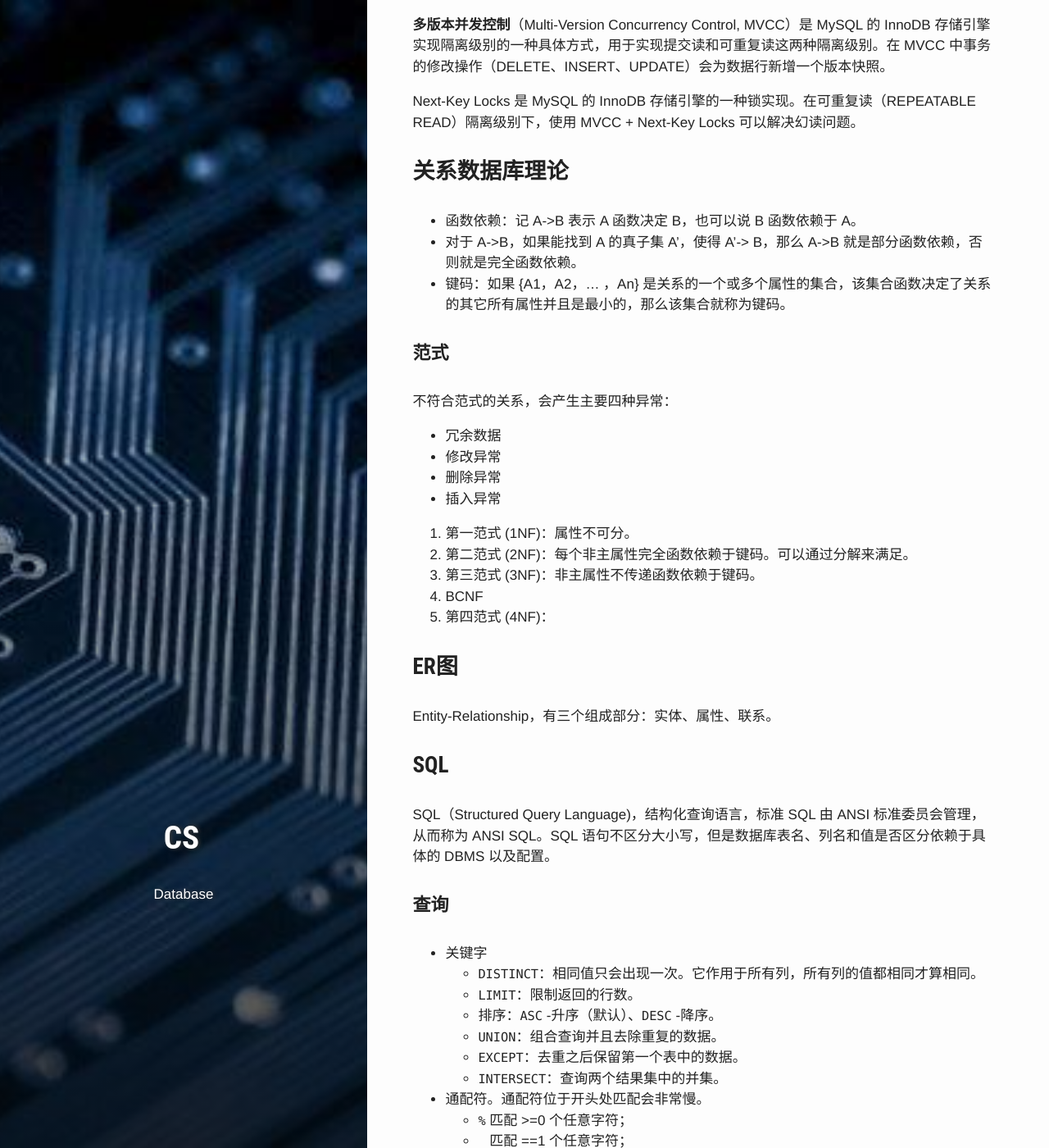
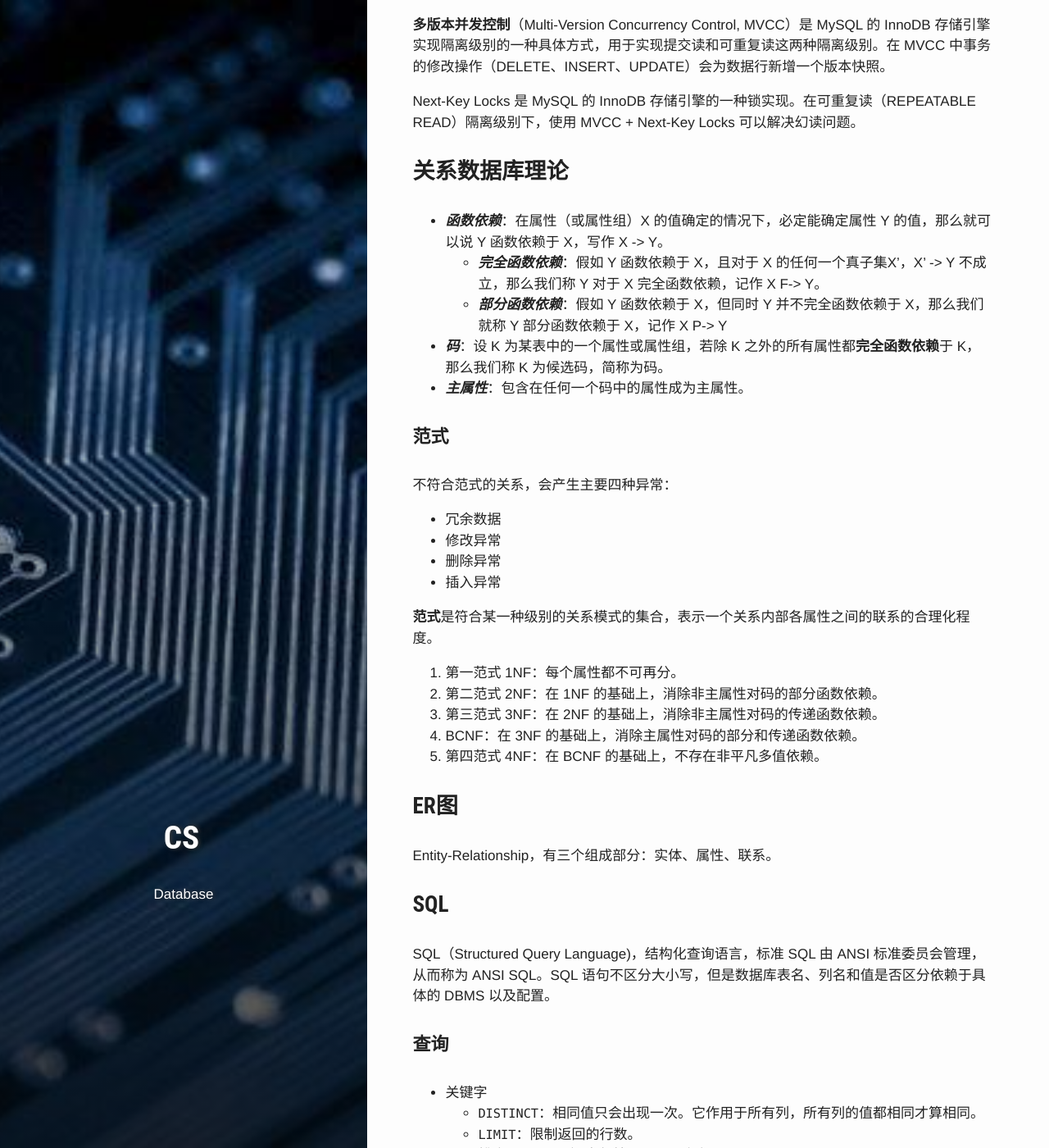
Before and after one commit to PetePro/PetePro.github.io, a Jekyll site: the page built from _posts/ComputerScience/2020-02-15-database.markdown, in a window 1280 px wide and 1400 px high, scrolled down 1998 px. Shown: the whole window at 82% size. Built offline with Jekyll 4.4.1, drawn with Linux system fonts in a browser that asks for light colours; some web fonts are replaced.

Commit message:
Update 2020-02-15-database.markdown

```diff
--- a/_posts/ComputerScience/2020-02-15-database.markdown
+++ b/_posts/ComputerScience/2020-02-15-database.markdown
@@ -69,9 +69,11 @@ Next-Key Locks 是 MySQL 的 InnoDB 存储引擎的一种锁实现。在可重
 
 
 ### 关系数据库理论
-- 函数依赖：记 A->B 表示 A 函数决定 B，也可以说 B 函数依赖于 A。
-- 对于 A->B，如果能找到 A 的真子集 A'，使得 A'-> B，那么 A->B 就是部分函数依赖，否则就是完全函数依赖。
-- 键码：如果 {A1，A2，... ，An} 是关系的一个或多个属性的集合，该集合函数决定了关系的其它所有属性并且是最小的，那么该集合就称为键码。
+- ***函数依赖***：在属性（或属性组）X 的值确定的情况下，必定能确定属性 Y 的值，那么就可以说 Y 函数依赖于 X，写作 X -> Y。
+  - ***完全函数依赖***：假如 Y 函数依赖于 X，且对于 X 的任何一个真子集X'，X' -> Y 不成立，那么我们称 Y 对于 X 完全函数依赖，记作 X F-> Y。
+  - ***部分函数依赖***：假如 Y 函数依赖于 X，但同时 Y 并不完全函数依赖于 X，那么我们就称 Y 部分函数依赖于 X，记作 X P-> Y
+- ***码***：设 K 为某表中的一个属性或属性组，若除 K 之外的所有属性都**完全函数依赖**于 K，那么我们称 K 为候选码，简称为码。
+- ***主属性***：包含在任何一个码中的属性成为主属性。
 
 #### 范式
 不符合范式的关系，会产生主要四种异常：
@@ -80,11 +82,13 @@ Next-Key Locks 是 MySQL 的 InnoDB 存储引擎的一种锁实现。在可重
 - 删除异常
 - 插入异常
 
-1. 第一范式 (1NF)：属性不可分。
-2. 第二范式 (2NF)：每个非主属性完全函数依赖于键码。可以通过分解来满足。
-3. 第三范式 (3NF)：非主属性不传递函数依赖于键码。
-4. BCNF
-5. 第四范式 (4NF)：
+**范式**是符合某一种级别的关系模式的集合，表示一个关系内部各属性之间的联系的合理化程度。
+
+1. 第一范式 1NF：每个属性都不可再分。
+2. 第二范式 2NF：在 1NF 的基础上，消除非主属性对码的部分函数依赖。
+3. 第三范式 3NF：在 2NF 的基础上，消除非主属性对码的传递函数依赖。
+4. BCNF：在 3NF 的基础上，消除主属性对码的部分和传递函数依赖。
+5. 第四范式 4NF：在 BCNF 的基础上，不存在非平凡多值依赖。
 
 
 
```
